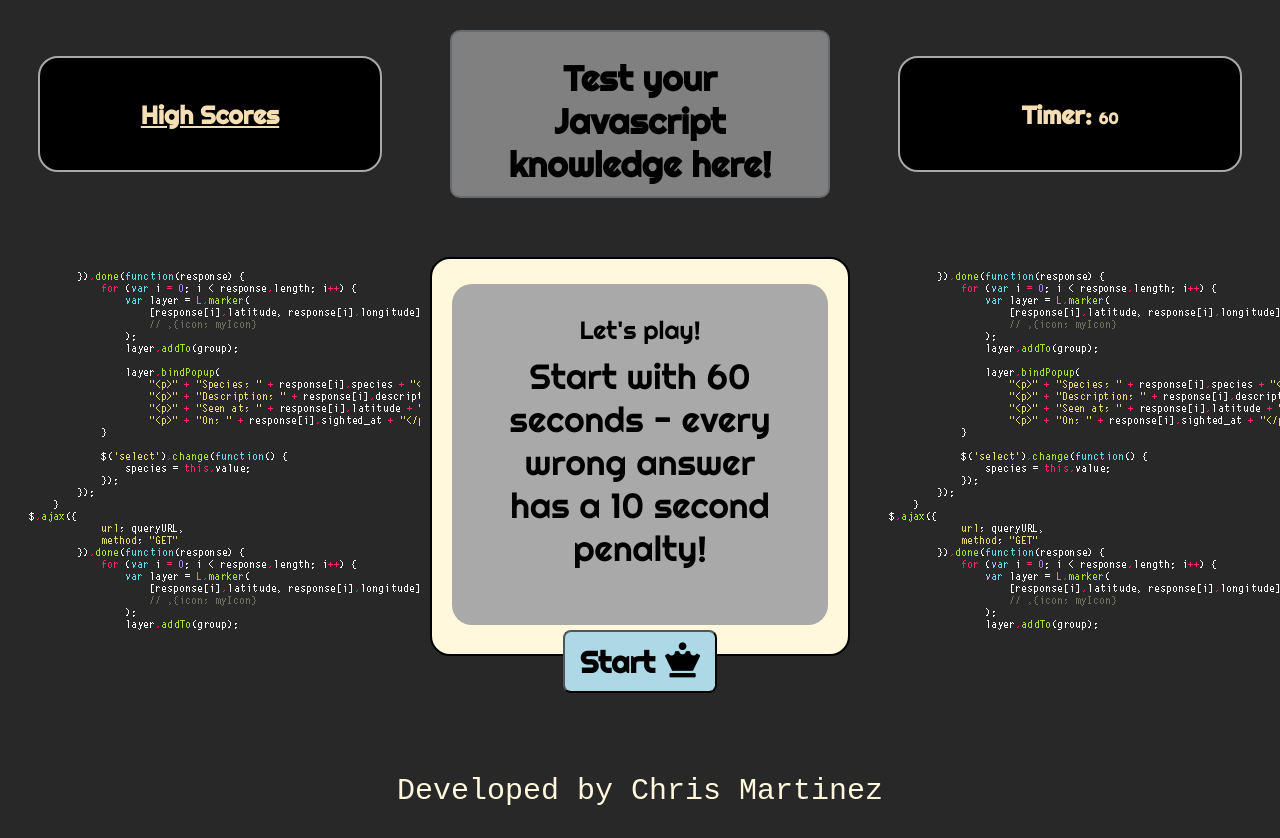
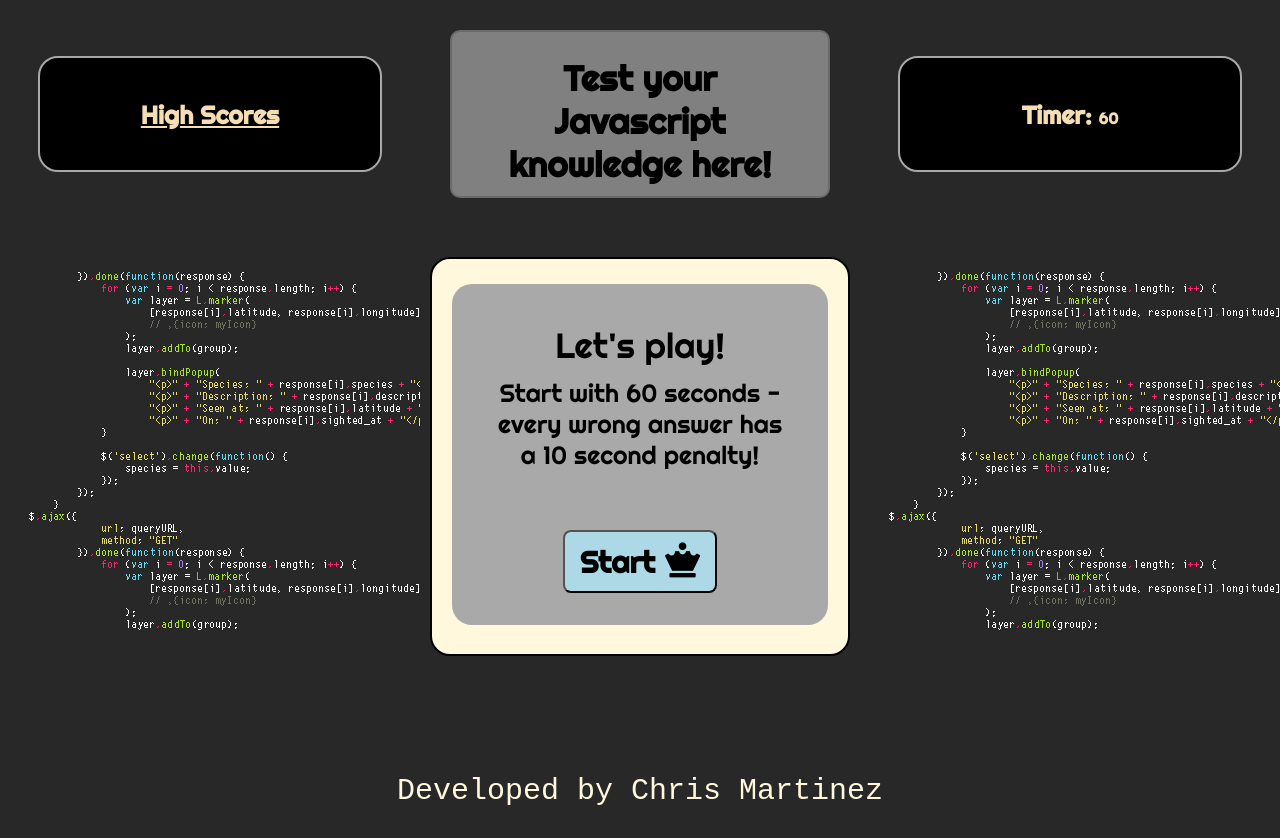
Before and after one commit to cbmartinez42/js-quiz, a plain HTML site: page index.html in a window 1280 px wide. Drawn offline with Linux system fonts and the light colour scheme.

Commit message:
pushing minor styling changes

```diff
--- a/assets/css/style.css
+++ b/assets/css/style.css
@@ -181,6 +181,14 @@ p {
     font-size: 3.5rem;
 }
 
+.main-text {
+    font-size: 3.5rem;
+}
+
+.subtitle {
+    font-size: 2.5rem;
+}
+
 .scores-img {
     max-width: 75%;
     max-height: 75%;
--- a/index.html
+++ b/index.html
@@ -29,8 +29,10 @@
         <div class="quiz-card grid-item-5">
             <div class="quiz-container" id="question-container">
                 <div id="question">
-                    Let's play!
-                    <p>
+                    <p class="main-text">
+                        Let's play!
+                    </p>
+                    <p class="subtitle">
                         Start with 60 seconds - every wrong answer has a 10 second penalty!
                     </p>
                 </div>
```
